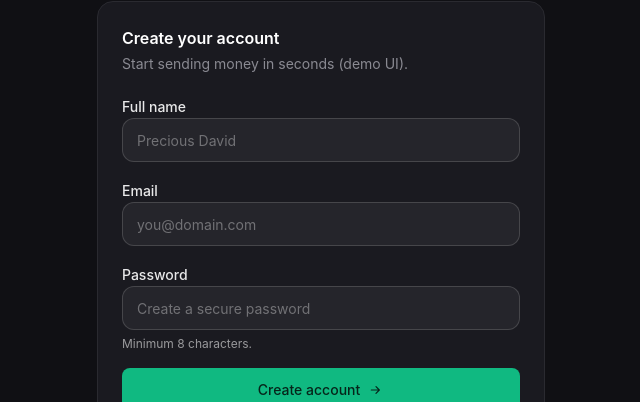
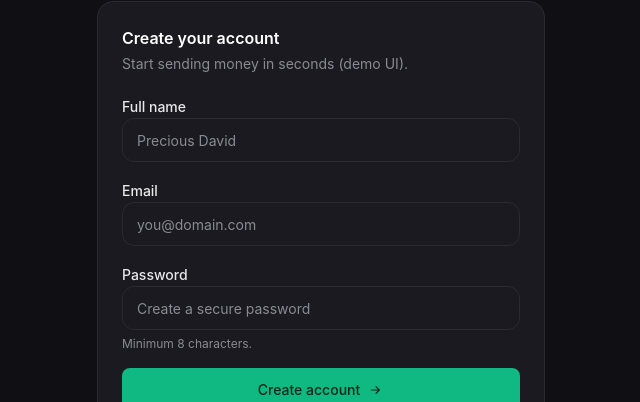
Before and after one commit to NovatraHQ7/novatra, a Next.js app in the folder apps/web/: page /auth/sign-up in a window 1280 px wide. Shown: the part 115-517 px from the top of the page, without its empty margins (319-959 px from the left). Built offline with nearby package versions, Linux system fonts and the light colour scheme; no server answers.

Commit message:
style(web): restyle Badge, Input, Modal primitives to premium-minimal

```diff
--- a/apps/web/src/components/ui/badge.tsx
+++ b/apps/web/src/components/ui/badge.tsx
@@ -10,11 +10,11 @@ export function Badge({
   className?: string;
 }) {
   const styles: Record<string, string> = {
-    muted: "bg-white/8 text-white/75 border-white/10",
-    brand: "bg-cyan-300/15 text-cyan-100 border-cyan-200/20",
-    ok: "bg-emerald-300/15 text-emerald-100 border-emerald-200/20",
-    danger: "bg-rose-300/15 text-rose-100 border-rose-200/20",
-    warning: "bg-amber-300/15 text-amber-100 border-amber-200/20",
+    muted: "bg-surface text-white/75 border-line",
+    brand: "bg-surface-2 text-white border-line",
+    ok: "bg-accent-soft text-accent border-accent/20",
+    danger: "bg-danger-soft text-danger border-danger/20",
+    warning: "bg-warning-soft text-warning border-warning/20",
   };
 
   return (
--- a/apps/web/src/components/ui/input.tsx
+++ b/apps/web/src/components/ui/input.tsx
@@ -38,9 +38,9 @@ export function Input({
           aria-invalid={Boolean(error)}
           aria-describedby={describedBy || undefined}
           className={cn(
-            "h-11 w-full rounded-xl border border-white/15 bg-white/5 px-3.5 text-sm text-white placeholder:text-white/35 outline-none transition focus:border-white/25 focus:bg-white/7 focus:ring-2 focus:ring-cyan-300/20",
+            "h-11 w-full rounded-xl border border-line bg-surface px-3.5 text-sm text-white placeholder:text-muted outline-none transition focus:border-accent/40 focus:bg-surface-2 focus:ring-2 focus:ring-accent/20",
             rightSlot ? "pr-11" : null,
-            error ? "border-rose-400/50 ring-2 ring-rose-400/15" : null,
+            error ? "border-danger/50 ring-2 ring-danger/15" : null,
             className
           )}
         />
@@ -51,14 +51,14 @@ export function Input({
         ) : null}
       </div>
       {hint ? (
-        <p id={`${rest.name ?? rest.id}-hint`} className="text-xs text-white/55">
+        <p id={`${rest.name ?? rest.id}-hint`} className="text-xs text-muted">
           {hint}
         </p>
       ) : null}
       {error ? (
         <p
           id={`${rest.name ?? rest.id}-error`}
-          className="text-xs text-rose-300"
+          className="text-xs text-danger"
         >
           {error}
         </p>
--- a/apps/web/src/components/ui/modal.tsx
+++ b/apps/web/src/components/ui/modal.tsx
@@ -34,7 +34,7 @@ export function Modal({
     <div className="fixed inset-0 z-[9999]">
       <button
         aria-label="Close modal"
-        className="fixed inset-0 bg-black/55 backdrop-blur-sm"
+        className="fixed inset-0 bg-black/70"
         onClick={onClose}
         type="button"
       />
@@ -45,14 +45,13 @@ export function Modal({
         aria-label={title}
         className={cn(
           "nv-card fixed left-1/2 top-1/2 w-[calc(100%-2rem)] max-w-lg -translate-x-1/2 -translate-y-1/2 rounded-2xl p-5",
-          "shadow-[0_30px_120px_rgba(0,0,0,0.6)]",
           "max-h-[calc(100vh-2rem)] overflow-auto",
         )}
       >
         <div className="space-y-1">
           <p className="text-base font-semibold text-white">{title}</p>
           {description ? (
-            <p className="text-sm text-white/60">{description}</p>
+            <p className="text-sm text-muted">{description}</p>
           ) : null}
         </div>
 
```
